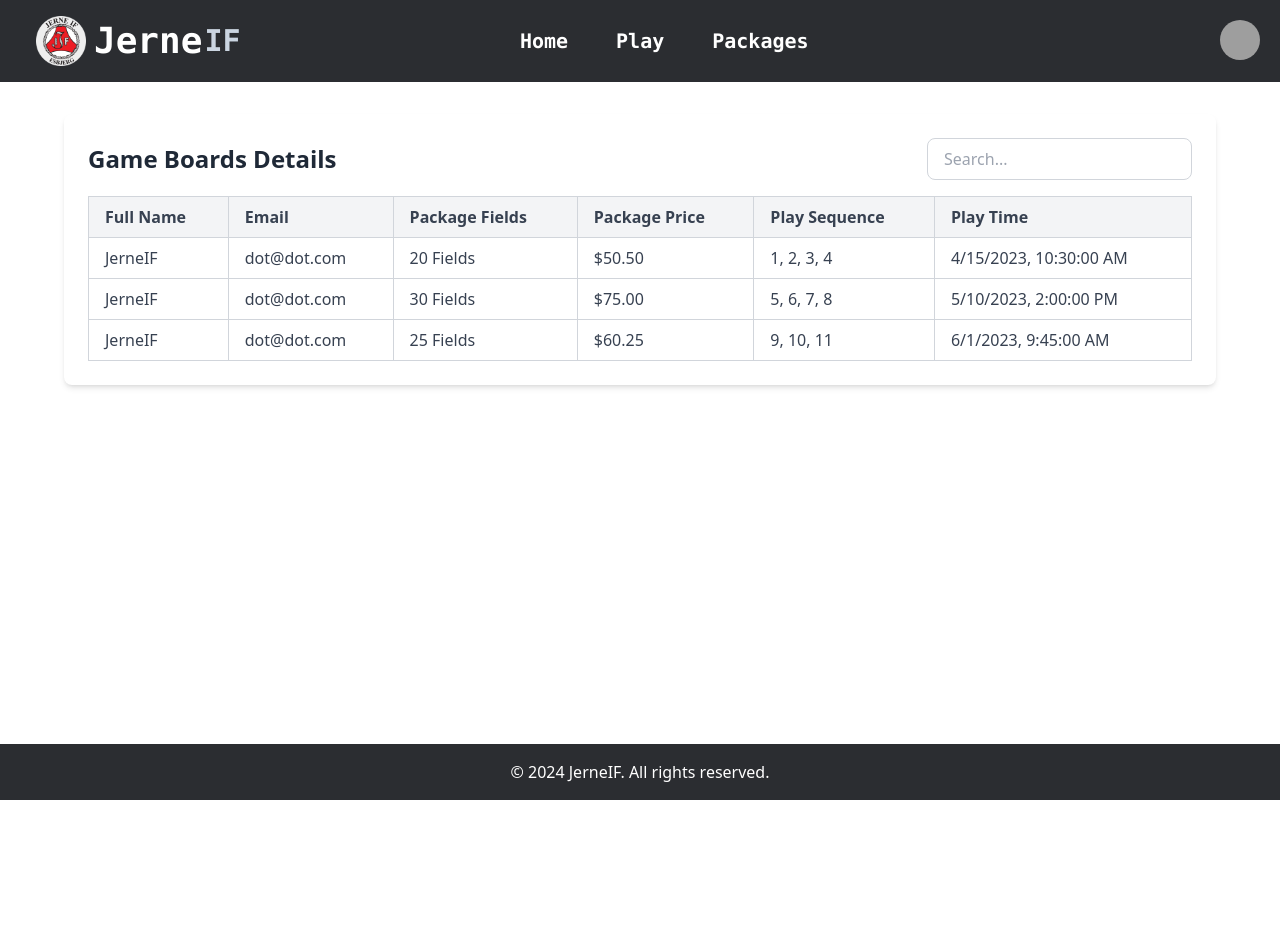
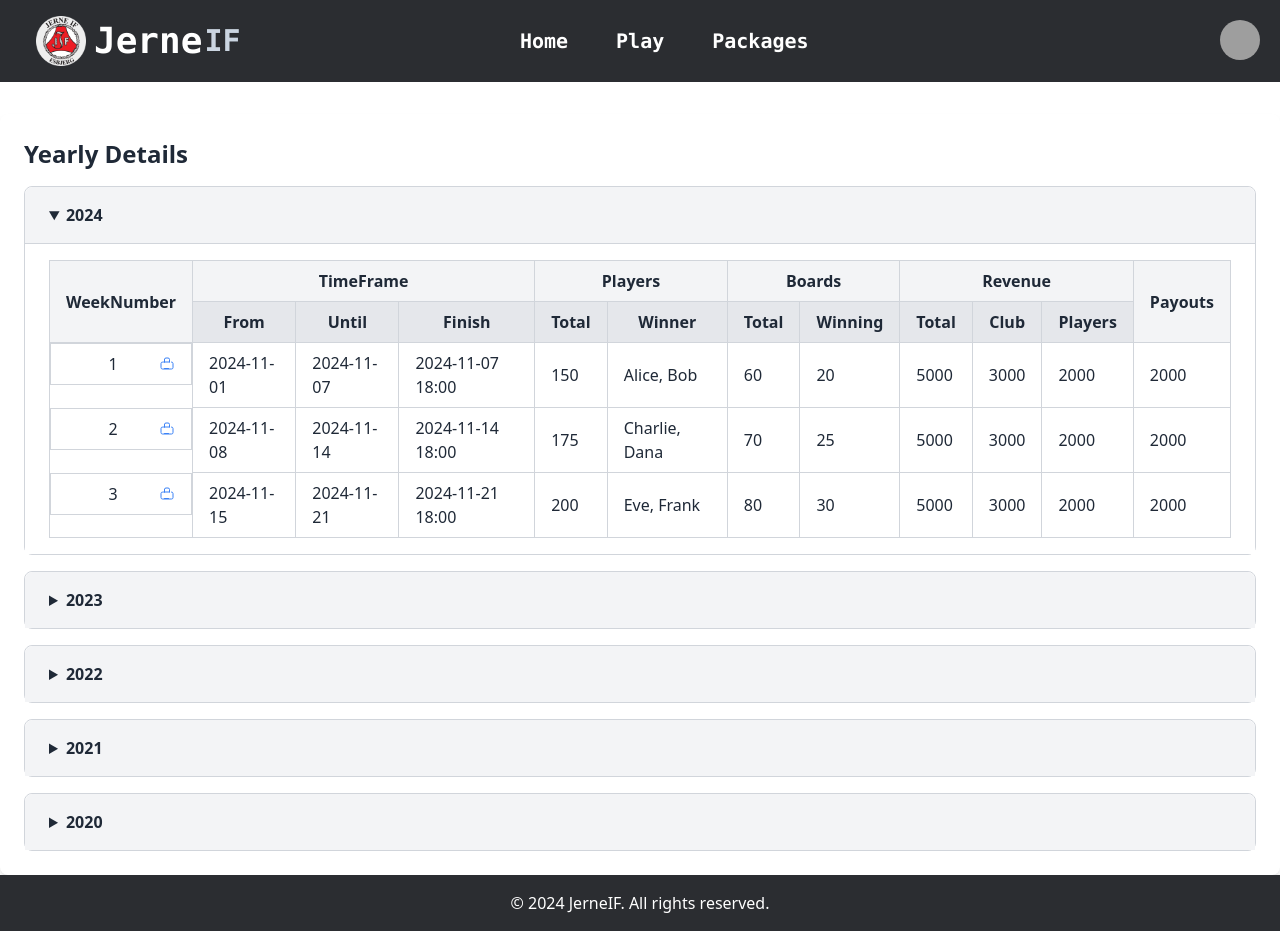
Before and after one commit to ju5tAmir/DeadPigeons, a React (Vite) app in the folder client/: page /lab in a window 1280 px wide. Before the commit the page ends 800 px from the top, so only its background shows below. Built offline with nearby package versions, Linux system fonts and the light colour scheme; grey boxes are pictures that could not be loaded.

Commit message:
Games overview, years as details tag and the current years opens automatically

```diff
--- /dev/null
+++ b/client/src/components/admin/game/GamesOverview.tsx
@@ -0,0 +1,98 @@
+import React from "react";
+import GamesTable from "./GamesTable.tsx";
+
+function GamesOverview() {
+    const years = [2020, 2021, 2022, 2023, 2024];
+    const contentPlaceholder = 123; // Replace this later with your actual content
+
+
+    const data = [
+        {
+            weekNumber: 1,
+            timeFrame: {
+                from: "2024-11-01",
+                until: "2024-11-07",
+                finishedAt: "2024-11-07 18:00"
+            },
+            players: {
+                total: 150,
+                winners: "Alice, Bob"
+            },
+            boards: {
+                total: 60,
+                winning: 20
+            },
+            revenue: {
+                total: 5000,
+                club: 3000,
+                players: 2000
+            },
+            payout: 2000
+        },
+        {
+            weekNumber: 2,
+            timeFrame: {
+                from: "2024-11-08",
+                until: "2024-11-14",
+                finishedAt: "2024-11-14 18:00"
+            },
+            players: {
+                total: 175,
+                winners: "Charlie, Dana"
+            },
+            boards: {
+                total: 70,
+                winning: 25
+            },
+            revenue: {
+                total: 5000,
+                club: 3000,
+                players: 2000
+            },
+            payout: 2000
+        },
+        {
+            weekNumber: 3,
+            timeFrame: {
+                from: "2024-11-15",
+                until: "2024-11-21",
+                finishedAt: "2024-11-21 18:00"
+            },
+            players: {
+                total: 200,
+                winners: "Eve, Frank"
+            },
+            boards: {
+                total: 80,
+                winning: 30
+            },
+            revenue: {
+                total: 5000,
+                club: 3000,
+                players: 2000
+            },
+            payout: 2000
+        },
+    ];
+
+    return (
+        <div className="max-w-7xl mx-auto mt-8 p-6 bg-white shadow-md rounded-lg">
+            <h1 className="text-2xl font-bold text-gray-800 mb-4">Yearly Details</h1>
+            <div className="space-y-4">
+                {years.reverse().map ((year) => (
+                    <details key={year} className="border border-gray-300 rounded-lg " open={year === new Date().getFullYear()}>
+                        <summary
+                            className="cursor-pointer px-6 py-4 text-gray-800 font-semibold bg-gray-100 rounded-t-lg hover:bg-gray-200">
+                            {year}
+                        </summary>
+                        <div className="px-6 py-4 bg-white border-t border-gray-300">
+                            <GamesTable data={data}/>
+                        </div>
+                    </details>
+                ))}
+            </div>
+        </div>
+    );
+}
+
+export default GamesOverview;
--- a/client/src/pages/Lab.tsx
+++ b/client/src/pages/Lab.tsx
@@ -3,6 +3,7 @@ import GameDetails from "../components/admin/game/GameDetails.tsx";
 import React from "react";
 import GamePlayersDetails, {UserInfo} from "../components/admin/game/GamePlayersDeatils.tsx";
 import GameBoardsDetails, {Boards} from "../components/admin/game/GameBoardsDetails.tsx";
+import GamesOverview from "../components/admin/game/GamesOverview.tsx";
 
 function Lab() {
 
@@ -179,8 +180,9 @@ function Lab() {
 
             {/*<GamePlayersDetails players={mockPlayers} />*/}
 
-            <GameBoardsDetails boards={mockBoards} />
+            {/*<GameBoardsDetails boards={mockBoards} />*/}
 
+            <GamesOverview/>
         </>
     )
 }
```
